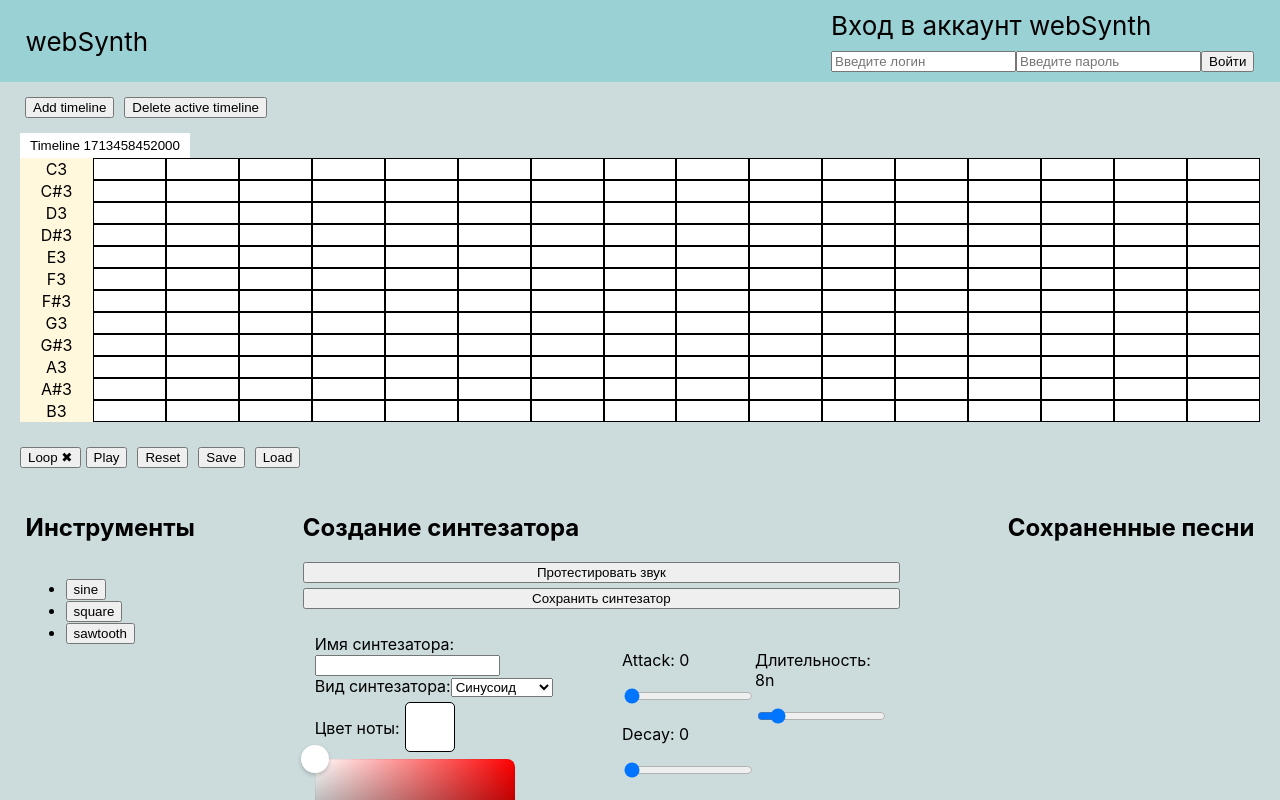
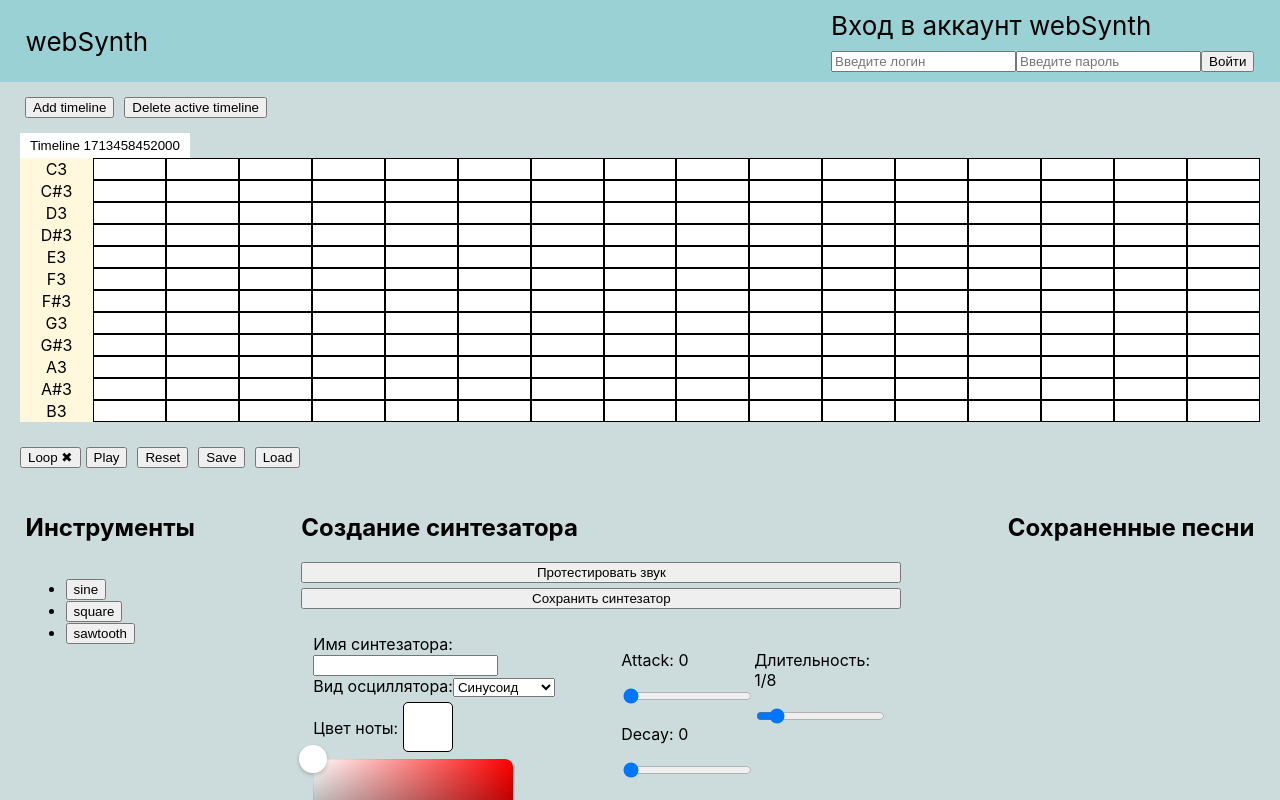
Before and after one commit to Wildexad/webSynth, a React (Create React App) app in the folder client/: page / in a window 1280 px wide. Shown: the top 800 px of the page. Built offline with nearby package versions, Linux system fonts and the light colour scheme; a web font is replaced by a local one.

Commit message:
Commenting and README changes in client directory

```diff
--- a/client/src/components/InstrumentCreation.jsx
+++ b/client/src/components/InstrumentCreation.jsx
@@ -8,9 +8,9 @@ const InstrumentCreation = ({ synthList, setSynthList }) => {
     const [synthType, setSynthType] = useState('sine'); // Состояния вида осциллятора нового синтезатора
     const [synthColor, setSynthColor] = useState('#fff'); // Состояние цвета нового синтезатора
 
-    const [noteLength, setNoteLength] = useState('8');
+    const [noteLength, setNoteLength] = useState('8'); // Длительность ноты (пока только для теста)
 
-    // Envelope нового синтезатора
+    // Состояния ADSR-огибающей (envelope) нового синтезатора
     const [attack, setAttack]= useState(0.0);
     const [decay, setDecay] = useState(0.0);
     const [sustain, setSustain] = useState(1.0);
@@ -49,14 +49,14 @@ const InstrumentCreation = ({ synthList, setSynthList }) => {
             }
         };
 
-        const synth = new Tone.Synth();
-        synth.set(newSynth);
+        const synth = new Tone.Synth(); // СОздание синтезатора
+        synth.set(newSynth); // Присваивание значений проверяемого синтезатора
 
-        synth.envelope.set(newSynth.envelope);
+        synth.envelope.set(newSynth.envelope); // Добавление значений огибающей
 
-        synth.toDestination();
+        synth.toDestination(); // Подключение синтезатора к выходу
 
-        synth.triggerAttackRelease('B3', noteLength + 'n');
+        synth.triggerAttackRelease('B3', noteLength + 'n'); // Одноократное проигрывание ноты
     }
 
     return (
@@ -66,6 +66,7 @@ const InstrumentCreation = ({ synthList, setSynthList }) => {
 
                 <button>Сохранить синтезатор</button>
 
+                {/* Базовые настройки */}
                 <div className="synth-options">
                     <div className="synth-meta">
                         <label>
@@ -74,7 +75,7 @@ const InstrumentCreation = ({ synthList, setSynthList }) => {
                         </label>
 
                         <label>
-                            Вид синтезатора:
+                            Вид осциллятора:
                             <select type='text' name='synthType' onChange={(e) => {setSynthType(e.target.value)}}>
                                 <option value='sine'>Синусоид</option>
                                 <option value='square'>Квадрат</option>
@@ -91,6 +92,7 @@ const InstrumentCreation = ({ synthList, setSynthList }) => {
                         </label>
                     </div>
 
+                    {/* Настройки ADSR-огибающей */}
                     <div className="synth-meta">
                         <label>
                             <p>Attack: {attack}</p>
@@ -118,9 +120,10 @@ const InstrumentCreation = ({ synthList, setSynthList }) => {
                         </label>
                     </div>
 
+                    {/* Дополнительные настройки */}
                     <div className="synth-meta">
                         <label>
-                            <p>Длительность: {noteLength + 'n'}</p>
+                            <p>Длительность: {'1/' + noteLength}</p>
                             <input type="range" min='1' max='64' defaultValue='8' step='1' onChange={(e) => {
                                 setNoteLength(e.target.value);
                             }} />
```
Also changed, not shown: 1 other file (tests, documents, lock files or other folders).
